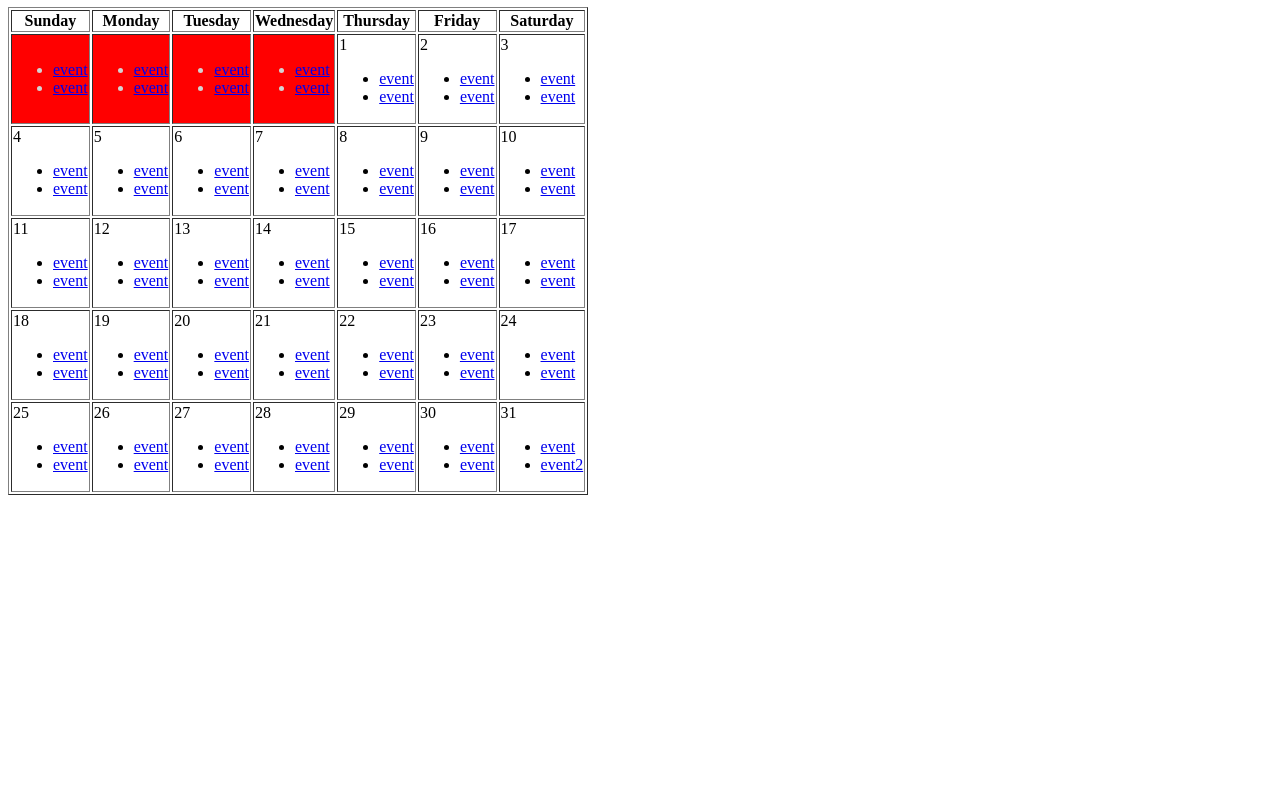
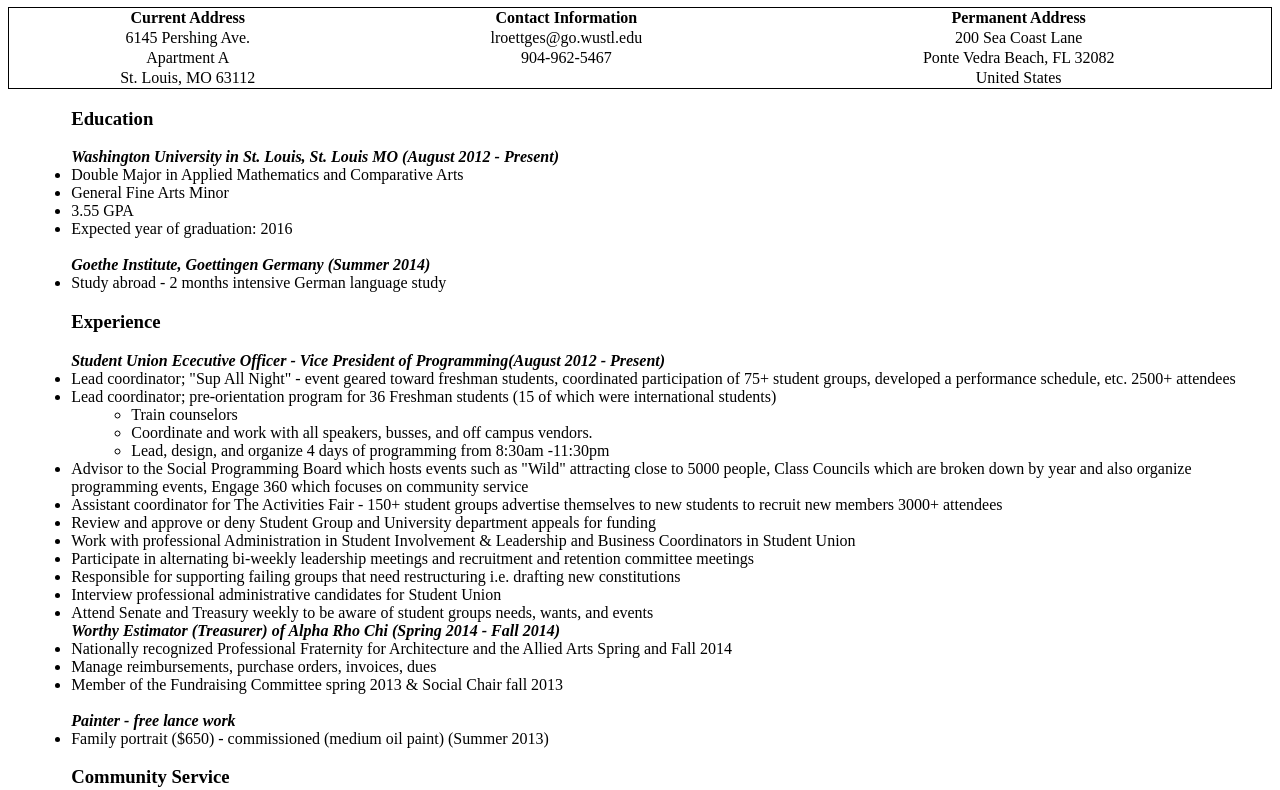
Before and after one commit to lroettges/resume_01, a plain HTML site: page index.html in a window 1280 px wide. Shown: the part 73-863 px from the top of the page. Before the commit the page ends 800 px from the top, so only its background shows below. Drawn offline with Linux system fonts and the light colour scheme.

Commit message:
resume content

```diff
--- a/css/main.css
+++ b/css/main.css
@@ -0,0 +1,21 @@
+table.header {
+	border-collapse:collapse;
+	border: 1px solid black;
+	width:100%;
+	padding:10px;
+}
+tr {
+	text-align: center;
+}
+h3 {
+	text-align: left;
+	padding:0px 0px 0px 0px;
+}
+ul {
+	padding:0px 0px 0px 5%;
+}
+li.topic {
+	list-style-type: none;
+	font-weight: bold;
+	font-style: italic;
+}
--- a/index.html
+++ b/index.html
@@ -7,355 +7,96 @@
 </head>
 
 <body>
-	<h1>January 2015</h1>
-	<table border="1">
+	<h1 style="text-align:center;">Laura H. Roettges</h1>
+	<table class="header">
 		<tr>
-			<th>Sunday</th>
-			<th>Monday</th>
-			<th>Tuesday</th>
-			<th>Wednesday</th>
-			<th>Thursday</th>
-			<th>Friday</th>
-			<th>Saturday</th>
+			<th>Current Address</th>
+			<th>Contact Information</th>
+			<th>Permanent Address</th>
 		</tr>
-		<!-- week start -->
 		<tr>
-			<!-- day start -->
-			<td style="color:lightgrey ; background-color: red" >
-				<span class="date"> </span>
-				<ul class="events">
-					<li><a href="#">event</a></li>
-					<li><a href="#">event</a></li>
-				</ul>
-			</td>
-			<!-- end day -->
-			<!-- day start -->
-			<td style="color:lightgrey; background-color: red">
-				<span class="date"> </span>
-				<ul class="events">
-					<li><a href="#">event</a></li>
-					<li><a href="#">event</a></li>
-				</ul>
-			</td>
-			<!-- end day -->
-			<!-- day start -->
-			<td style="color:lightgrey; background-color: red">
-				<span class="date"> </span>
-				<ul class="events">
-					<li><a href="#">event</a></li>
-					<li><a href="#">event</a></li>
-				</ul>
-			</td>
-			<!-- end day -->
-			<!-- day start -->
-			<td style="color:lightgrey; background-color: red">
-				<span class="date"> </span>
-				<ul class="events">
-					<li><a href="#">event</a></li>
-					<li><a href="#">event</a></li>
-				</ul>
-			</td>
-			<!-- end day -->
-			<!-- day start -->
-			<td>
-				<span class="date"> 1</span>
-				<ul class="events">
-					<li><a href="#">event</a></li>
-					<li><a href="#">event</a></li>
-				</ul>
-			</td>
-			<!-- end day -->
-			<!-- day start -->
-			<td>
-				<span class="date"> 2</span>
-				<ul class="events">
-					<li><a href="#">event</a></li>
-					<li><a href="#">event</a></li>
-				</ul>
-			</td>
-			<!-- end day -->
-			<!-- day start -->
-			<td>
-				<span class="date"> 3</span>
-				<ul class="events">
-					<li><a href="#">event</a></li>
-					<li><a href="#">event</a></li>
-				</ul>
-			</td>
-			<!-- end day -->
+			<td>6145 Pershing Ave. </td>
+			<td>lroettges@go.wustl.edu</td>
+			<td>200 Sea Coast Lane </td>
 		</tr>
-		<!-- week end -->
-		<!-- week start -->
 		<tr>
-			<!-- day start -->
-			<td>
-				<span class="date"> 4</span>
-				<ul class="events">
-					<li><a href="#">event</a></li>
-					<li><a href="#">event</a></li>
-				</ul>
-			</td>
-			<!-- end day -->
-			<!-- day start -->
-			<td>
-				<span class="date"> 5</span>
-				<ul class="events">
-					<li><a href="#">event</a></li>
-					<li><a href="#">event</a></li>
-				</ul>
-			</td>
-			<!-- end day -->
-			<!-- day start -->
-			<td>
-				<span class="date"> 6</span>
-				<ul class="events">
-					<li><a href="#">event</a></li>
-					<li><a href="#">event</a></li>
-				</ul>
-			</td>
-			<!-- end day -->
-			<!-- day start -->
-			<td>
-				<span class="date"> 7</span>
-				<ul class="events">
-					<li><a href="#">event</a></li>
-					<li><a href="#">event</a></li>
-				</ul>
-			</td>
-			<!-- end day -->
-			<!-- day start -->
-			<td>
-				<span class="date"> 8</span>
-				<ul class="events">
-					<li><a href="#">event</a></li>
-					<li><a href="#">event</a></li>
-				</ul>
-			</td>
-			<!-- end day -->
-			<!-- day start -->
-			<td>
-				<span class="date"> 9</span>
-				<ul class="events">
-					<li><a href="#">event</a></li>
-					<li><a href="#">event</a></li>
-				</ul>
-			</td>
-			<!-- end day -->
-			<!-- day start -->
-			<td>
-				<span class="date"> 10</span>
-				<ul class="events">
-					<li><a href="#">event</a></li>
-					<li><a href="#">event</a></li>
-				</ul>
-			</td>
-			<!-- end day -->
+			<td>Apartment A </td>
+			<td>904-962-5467</td>
+			<td>Ponte Vedra Beach, FL 32082 </td>
 		</tr>
-		<!-- week end -->
-		<!-- week start -->
 		<tr>
-			<!-- day start -->
-			<td>
-				<span class="date"> 11</span>
-				<ul class="events">
-					<li><a href="#">event</a></li>
-					<li><a href="#">event</a></li>
-				</ul>
-			</td>
-			<!-- end day -->
-			<!-- day start -->
-			<td>
-				<span class="date"> 12</span>
-				<ul class="events">
-					<li><a href="#">event</a></li>
-					<li><a href="#">event</a></li>
-				</ul>
-			</td>
-			<!-- end day -->
-			<!-- day start -->
-			<td>
-				<span class="date"> 13</span>
-				<ul class="events">
-					<li><a href="#">event</a></li>
-					<li><a href="#">event</a></li>
-				</ul>
-			</td>
-			<!-- end day -->
-			<!-- day start -->
-			<td>
-				<span class="date"> 14</span>
-				<ul class="events">
-					<li><a href="#">event</a></li>
-					<li><a href="#">event</a></li>
-				</ul>
-			</td>
-			<!-- end day -->
-			<!-- day start -->
-			<td>
-				<span class="date"> 15</span>
-				<ul class="events">
-					<li><a href="#">event</a></li>
-					<li><a href="#">event</a></li>
-				</ul>
-			</td>
-			<!-- end day -->
-			<!-- day start -->
-			<td>
-				<span class="date"> 16</span>
-				<ul class="events">
-					<li><a href="#">event</a></li>
-					<li><a href="#">event</a></li>
-				</ul>
-			</td>
-			<!-- end day -->
-			<!-- day start -->
-			<td>
-				<span class="date"> 17</span>
-				<ul class="events">
-					<li><a href="#">event</a></li>
-					<li><a href="#">event</a></li>
-				</ul>
-			</td>
-			<!-- end day -->
+			<td>St. Louis, MO 63112</td>
+			<td></td>
+			<td>United States</td>
 		</tr>
-		<!-- week end -->
-		<!-- week start -->
-		<tr>
-			<!-- day start -->
-			<td>
-				<span class="date"> 18</span>
-				<ul class="events">
-					<li><a href="#">event</a></li>
-					<li><a href="#">event</a></li>
-				</ul>
-			</td>
-			<!-- end day -->
-			<!-- day start -->
-			<td>
-				<span class="date"> 19</span>
-				<ul class="events">
-					<li><a href="#">event</a></li>
-					<li><a href="#">event</a></li>
-				</ul>
-			</td>
-			<!-- end day -->
-			<!-- day start -->
-			<td>
-				<span class="date"> 20</span>
-				<ul class="events">
-					<li><a href="#">event</a></li>
-					<li><a href="#">event</a></li>
-				</ul>
-			</td>
-			<!-- end day -->
-			<!-- day start -->
-			<td>
-				<span class="date"> 21</span>
-				<ul class="events">
-					<li><a href="#">event</a></li>
-					<li><a href="#">event</a></li>
-				</ul>
-			</td>
-			<!-- end day -->
-			<!-- day start -->
-			<td>
-				<span class="date"> 22</span>
-				<ul class="events">
-					<li><a href="#">event</a></li>
-					<li><a href="#">event</a></li>
-				</ul>
-			</td>
-			<!-- end day -->
-			<!-- day start -->
-			<td>
-				<span class="date"> 23</span>
-				<ul class="events">
-					<li><a href="#">event</a></li>
-					<li><a href="#">event</a></li>
-				</ul>
-			</td>
-			<!-- end day -->
-			<!-- day start -->
-			<td>
-				<span class="date"> 24</span>
-				<ul class="events">
-					<li><a href="#">event</a></li>
-					<li><a href="#">event</a></li>
-				</ul>
-			</td>
-			<!-- end day -->
-		</tr>
-		<!-- week end -->
-		<!-- week start -->
-		<tr>
-			<!-- day start -->
-			<td>
-				<span class="date"> 25</span>
-				<ul class="events">
-					<li><a href="#">event</a></li>
-					<li><a href="#">event</a></li>
-				</ul>
-			</td>
-			<!-- end day -->
-			<!-- day start -->
-			<td>
-				<span class="date"> 26</span>
-				<ul class="events">
-					<li><a href="#">event</a></li>
-					<li><a href="#">event</a></li>
-				</ul>
-			</td>
-			<!-- end day -->
-			<!-- day start -->
-			<td>
-				<span class="date"> 27</span>
-				<ul class="events">
-					<li><a href="#">event</a></li>
-					<li><a href="#">event</a></li>
-				</ul>
-			</td>
-			<!-- end day -->
-			<!-- day start -->
-			<td>
-				<span class="date"> 28</span>
-				<ul class="events">
-					<li><a href="#">event</a></li>
-					<li><a href="#">event</a></li>
-				</ul>
-			</td>
-			<!-- end day -->
-			<!-- day start -->
-			<td>
-				<span class="date"> 29</span>
-				<ul class="events">
-					<li><a href="#">event</a></li>
-					<li><a href="#">event</a></li>
-				</ul>
-			</td>
-			<!-- end day -->
-			<!-- day start -->
-			<td>
-				<span class="date"> 30</span>
-				<ul class="events">
-					<li><a href="#">event</a></li>
-					<li><a href="#">event</a></li>
-				</ul>
-			</td>
-			<!-- end day -->
-			<!-- day start -->
-			<td>
-				<span class="date"> 31</span>
-				<ul class="events">
-					<li><a href="#">event</a></li>
-					<li><a href="#">event2</a></li>
-				</ul>
-			</td>
-			<!-- end day -->
-		</tr>
-		<!-- week end -->
+	</table>
+	<ul>
+		<h3>Education</h3>
+		<li class="topic">Washington University in St. Louis, St. Louis MO (August 2012 - Present)</li>
+		<li>Double Major in Applied Mathematics and Comparative Arts</li>
+		<li>General Fine Arts Minor</li>
+		<li>3.55 GPA </li>
+		<li>Expected year of graduation: 2016</li>
+		<br>
+
+		<li class="topic">Goethe Institute, Goettingen Germany (Summer 2014)</li>
+		<li>Study abroad - 2 months intensive German language study</li>
+
+		<h3>Experience</h3>
+		<li class="topic">Student Union Ececutive Officer - Vice President of Programming(August 2012 - Present)</li>
+		<li>Lead coordinator; "Sup All Night" - event geared toward freshman students, coordinated participation of 75+ student groups, developed a performance schedule, etc. 2500+ attendees </li>
+		<li>Lead coordinator; pre-orientation program for 36 Freshman students (15 of which were international students)
+		<ul>
+			<li>Train counselors</li>
+			<li>Coordinate and work with all speakers, busses, and off campus vendors.</li>
+			<li>Lead, design, and organize 4 days of programming from 8:30am -11:30pm</li>
+		</ul>
+		</li>
+		<li>Advisor to the Social Programming Board which hosts events such as "Wild" attracting close to 5000 people, Class Councils which are broken down by year and also organize programming events, Engage 360 which focuses on community service  </li>
+		<li>Assistant coordinator for The Activities Fair  - 150+ student groups advertise themselves to new students to recruit new members 3000+ attendees </li>
+		<li>Review and approve or deny Student Group and University department appeals for funding</li>
+		<li>Work with professional Administration in Student Involvement & Leadership and Business Coordinators in Student Union</li>
+		<li>Participate in alternating bi-weekly leadership meetings and recruitment and retention committee meetings </li>
+		<li>Responsible for supporting failing groups that need restructuring i.e. drafting new constitutions</li>
+		<li>Interview professional administrative candidates for Student Union</li>
+		<li>Attend Senate and Treasury weekly to be aware of student groups needs, wants, and events</li>
+
+		<li class="topic">Worthy Estimator (Treasurer) of Alpha Rho Chi (Spring 2014 - Fall 2014)</li>
+		<li>Nationally recognized Professional Fraternity for Architecture and the Allied Arts Spring and Fall 2014</li>
+		<li>Manage reimbursements, purchase orders, invoices, dues</li>
+		<li>Member of the Fundraising Committee spring 2013 & Social Chair fall 2013</li>
+		<br>
+
+		<li class="topic">Painter  - free lance work</li>
+		<li>Family portrait ($650) - commissioned (medium oil paint)  (Summer 2013)</li>
+
+		<h3>Community Service</h3>
+
+		<li class="topic">"Engage 360" Advisor (Spring 2014 - Fall 2015)</li>
+		<li>Engage 360 is a community service group that works primarily on the 22nd Ward in St. Louis (common partners are Annie Malone, Hope House, Community Garden, etc.)</li>
+		<br>
+
+		<li class="topic">Mural (Summer 2014)</li>
+		<li>Painted a mural on a large wall in Brookview Elementary in Duval County Jacksonville Florida (A title 1 school for students at risk of failing and living at near poverty)</li>
+		<br>
+
+		<li class="topic">Student Mentor (Spring 2013)</li>
+		<li>Work with kids from public elementary schools in St. Louis. Assist them in an after school program called Books and Basketball, where I tutor them, help with homework, and play sports</li>
 
 
-	</table>
+		<h3>Honors and Activies</h3>
+
+		<li><b><i>External Vice President of Sophomore Class Council:</i></b> assist in planning and running campus events primarily through conducting business with external companies (examples: catering, organizing busses, reserving spaces)</li>
+		<li><b><i>Cabinet member of the Student Class Council (Freshman year):</i></b>  assist in promoting and advertising events </li>
+		<li><b><i>Completed an Early College Program at the Chicago Art institute:</i></b>  summer 2011, two weeks of drawing and oil painting</li>
+		<li><b><i>Stress Buster & Climbing Club: </i></b> member </li>
+
+		<h3>Skills</h3>
+
+		<li><b><i>Proficient in:</i></b> German, Excel, Word, Google Documents & Drive </li>
+		<li><b><i>Experienced in:</i></b> Java, CAD (Inventor Professional), Rhino 5, Grasshopper</li>
+
+	</ul>
 
 
 </body>
```
